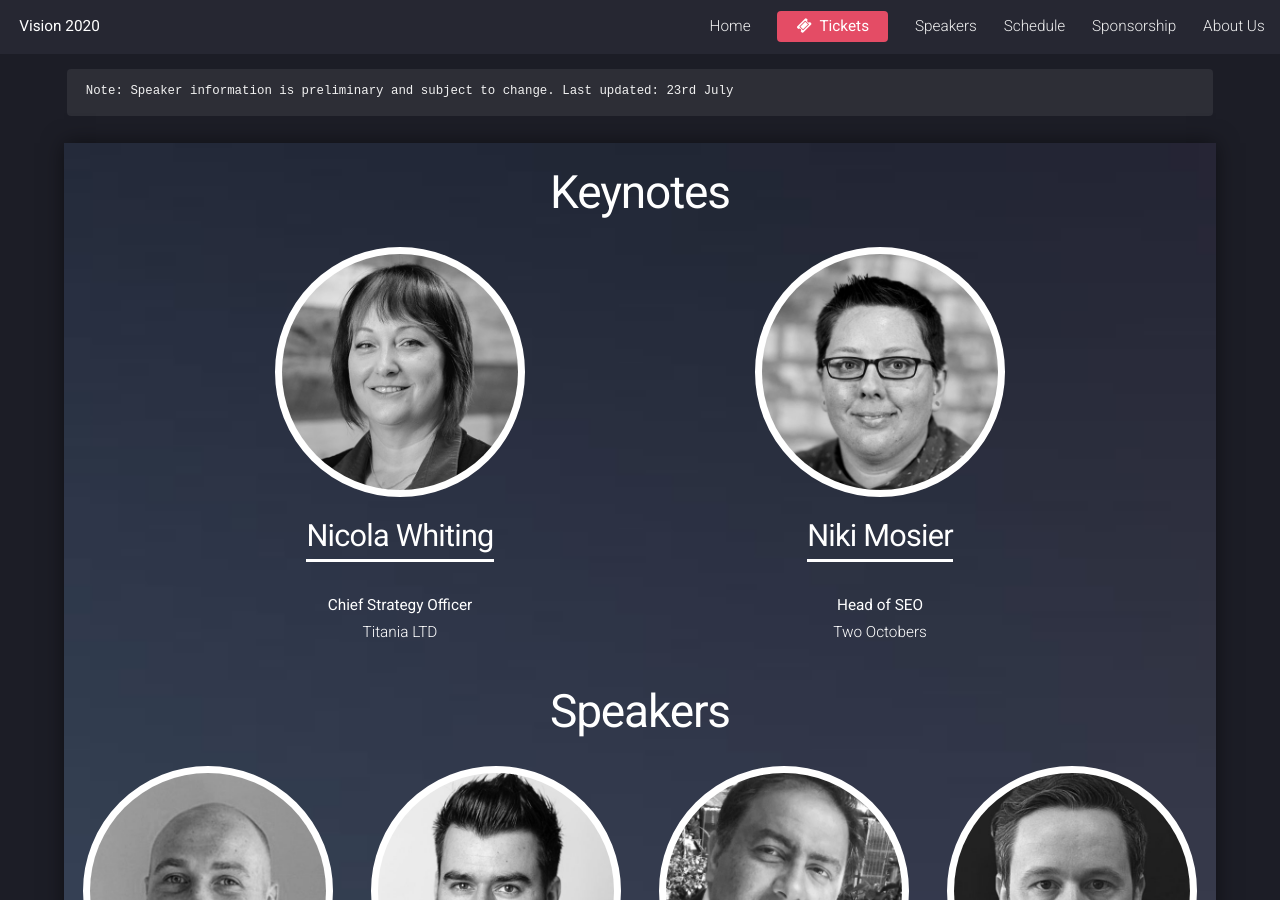
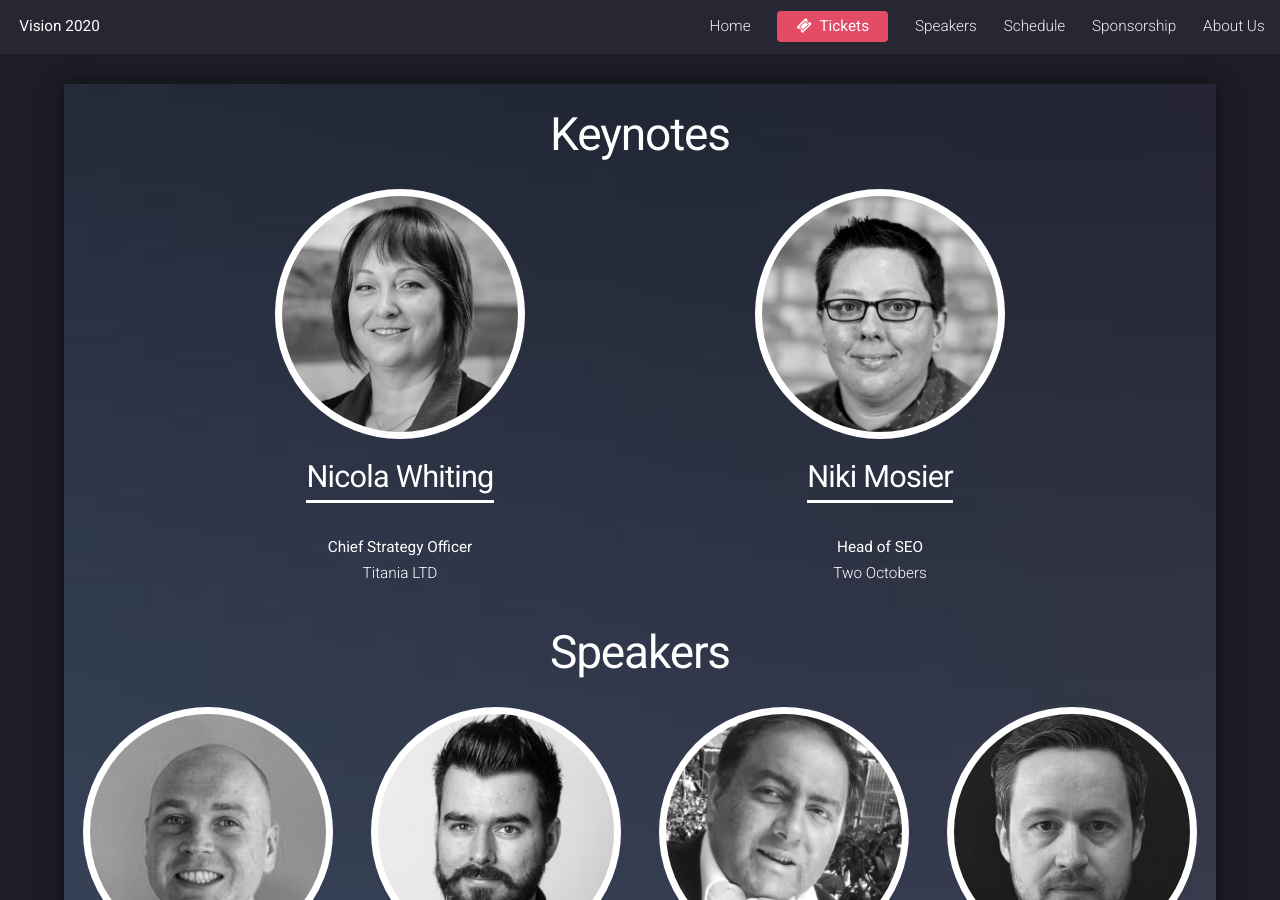
Before and after one commit to TechExeter/conference-2020, a Jekyll site: the page built from _pages/speakers.md, in a window 1280 px wide and 900 px high. Built offline with Jekyll 4.4.1, drawn with Linux system fonts in a browser that asks for light colours; some of the changed text lies outside the part shown.

Commit message:
moved change notice

```diff
--- a/_pages/speakers.md
+++ b/_pages/speakers.md
@@ -12,7 +12,6 @@
 <div id="main" class="wrapper style1">
 <div class="container">
 
-<pre><code>Note: Speaker information is preliminary and subject to change. Last updated: 23rd July</code></pre>
 
 <div class="speakers">
 
@@ -69,6 +68,8 @@
   </div>
 
 </div>
+
+<pre style="margin-top:1em"><code>Note: Speaker information is preliminary and subject to change.</code></pre>
 <!--
 <h2>Speaker topics by tag:</h2>
 {% assign alldocs = site.documents  %}
```
